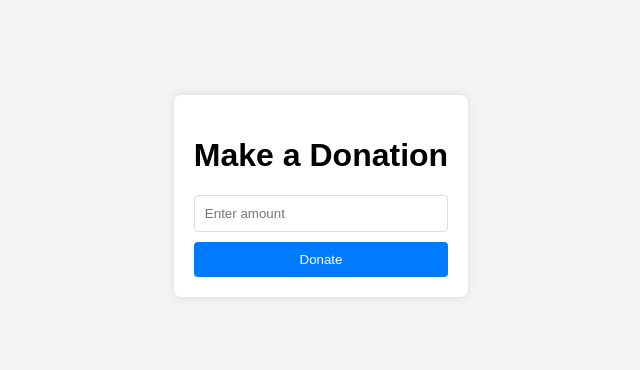
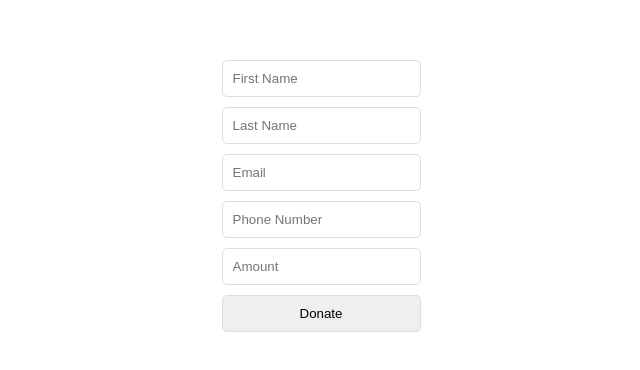
Before and after one commit to m-istighfar/BE-M-Blood, a website: page payment/index.html in a window 1280 px wide. Shown: the part 204-574 px from the top of the page, without its empty margins (319-959 px from the left). Drawn offline with Linux system fonts and the light colour scheme.

Commit message:
add test payment

```diff
--- a/payment/index.html
+++ b/payment/index.html
@@ -2,25 +2,18 @@
 <html lang="en">
   <head>
     <meta charset="UTF-8" />
-    <meta name="viewport" content="width=device-width, initial-scale=1.0" />
-    <title>Simple Donation Form</title>
+    <title>Donate</title>
     <link rel="stylesheet" href="style.css" />
   </head>
   <body>
-    <div class="donation-container">
-      <h1>Make a Donation</h1>
-      <form id="donationForm">
-        <input
-          type="number"
-          id="amount"
-          name="amount"
-          placeholder="Enter amount"
-          required
-        />
-        <button type="submit">Donate</button>
-      </form>
-    </div>
-
+    <form id="donationForm">
+      <input type="text" id="firstName" placeholder="First Name" required />
+      <input type="text" id="lastName" placeholder="Last Name" required />
+      <input type="email" id="email" placeholder="Email" required />
+      <input type="tel" id="phone" placeholder="Phone Number" required />
+      <input type="number" id="amount" placeholder="Amount" required />
+      <button type="submit">Donate</button>
+    </form>
     <script src="script.js"></script>
   </body>
 </html>
--- a/payment/script.js
+++ b/payment/script.js
@@ -3,13 +3,20 @@ document
   .addEventListener("submit", function (e) {
     e.preventDefault();
 
-    const amount = document.getElementById("amount").value;
+    const formData = {
+      firstName: document.getElementById("firstName").value,
+      lastName: document.getElementById("lastName").value,
+      email: document.getElementById("email").value,
+      phone: document.getElementById("phone").value,
+      amount: document.getElementById("amount").value,
+    };
+
     fetch("http://localhost:3000/donate", {
       method: "POST",
       headers: {
         "Content-Type": "application/json",
       },
-      body: JSON.stringify({ amount: amount }),
+      body: JSON.stringify(formData),
     })
       .then((response) => response.json())
       .then((data) => {
--- a/payment/style.css
+++ b/payment/style.css
@@ -1,18 +1,11 @@
 body {
   font-family: Arial, sans-serif;
+  margin: 0;
+  padding: 0;
   display: flex;
   justify-content: center;
   align-items: center;
   height: 100vh;
-  margin: 0;
-  background-color: #f4f4f4;
-}
-
-.donation-container {
-  background: #fff;
-  padding: 20px;
-  border-radius: 8px;
-  box-shadow: 0 0 10px rgba(0, 0, 0, 0.1);
 }
 
 #donationForm {
@@ -21,21 +14,9 @@ body {
   gap: 10px;
 }
 
-#amount {
+input,
+button {
   padding: 10px;
   border: 1px solid #ddd;
-  border-radius: 4px;
+  border-radius: 5px;
 }
-
-button {
-  background-color: #007bff;
-  color: white;
-  padding: 10px;
-  border: none;
-  border-radius: 4px;
-  cursor: pointer;
-}
-
-button:hover {
-  background-color: #0056b3;
-}
```
